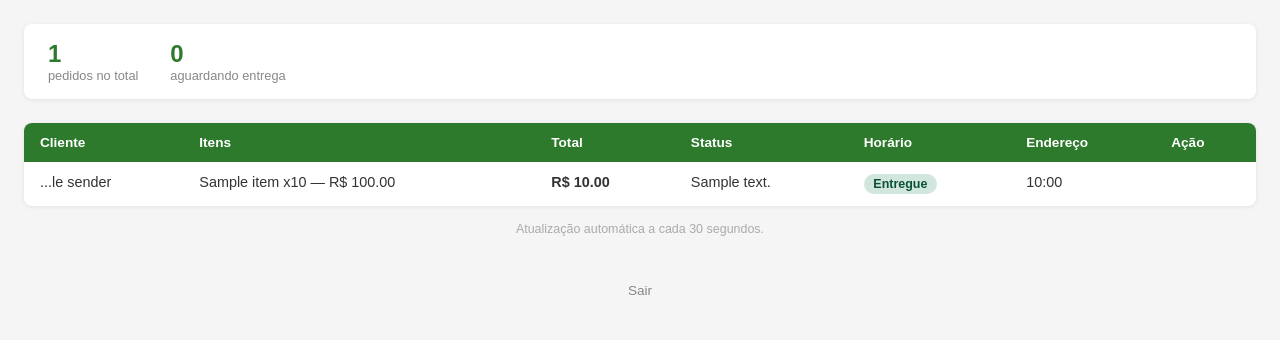
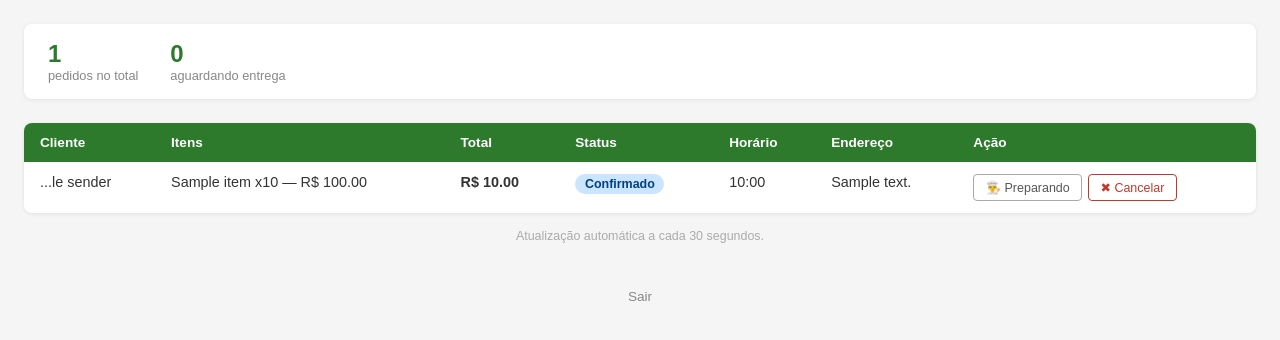
Before and after one commit to xiadito/AtendenteIA, a Flask app: template src/templates/dashboard.html in a window 1280 px wide. Shown: the part 48-388 px from the top of the page. Run offline with Flask 3, Linux system fonts and the light colour scheme; the template is opened without the code that fills it: most values are stand-ins (such as "Sample title", 1, 10 or a date in 2020).

Commit message:
feat: Finalized the dashboard and ordering with the AI.

```diff
--- a/src/bot/handlers.py
+++ b/src/bot/handlers.py
@@ -49,8 +49,9 @@ def handle_text_message(sender: str, body: str) -> dict:
 
     response = _strip_order_block(raw_response)
 
-    # Append the assistant reply to history
-    _add_to_history(history, "assistant", response)
+    # Keep the raw response (with ORDER_CONFIRMED block) in history so the AI
+    # remembers the order was already placed and won't emit the block again.
+    _add_to_history(history, "assistant", raw_response)
     _session["history"] = _trim_history(history)
 
     whatsapp_service.send_message(sender, response)
--- a/src/static/css/dashboard.css
+++ b/src/static/css/dashboard.css
@@ -73,8 +73,29 @@ tr:hover td { background-color: var(--surface); }
     font-weight: 600;
 }
 
-.badge-pending  { background: #fff3cd; color: #856404; }
-.badge-delivered { background: #d1e7dd; color: #0a5233; }
+.badge-pending   { background: #fff3cd; color: #856404; } /* yellow  */
+.badge-confirmed { background: #cce5ff; color: #004085; } /* blue    */
+.badge-preparing { background: #ffe5d0; color: #7d3200; } /* orange  */
+.badge-ready     { background: #d4edda; color: #155724; } /* green   */
+.badge-delivered { background: #d1e7dd; color: #0a5233; } /* teal    */
+.badge-cancelled { background: #f8d7da; color: #721c24; } /* red     */
+
+.actions { display: flex; gap: 0.4rem; flex-wrap: wrap; }
+
+.btn-action {
+    background: none;
+    border: 1px solid #aaa;
+    color: #555;
+    padding: 0.3rem 0.7rem;
+    border-radius: 4px;
+    font-size: 0.78rem;
+    cursor: pointer;
+    white-space: nowrap;
+}
+
+.btn-action:hover  { background: #f0f0f0; }
+.btn-action.danger { border-color: #c0392b; color: #c0392b; }
+.btn-action.danger:hover { background: #fdf0ef; }
 
 .items-list { margin: 0; padding: 0; list-style: none; }
 .items-list li { margin-bottom: 0.2rem; }
--- a/src/templates/dashboard.html
+++ b/src/templates/dashboard.html
@@ -9,6 +9,20 @@
     <link rel="stylesheet" href="{{ url_for('static', filename='css/dashboard.css') }}">
 </head>
 <body>
+
+    {% macro action_form(order_id, target_status) %}
+        <form method="POST" action="{{ url_for('dashboard.update_status') }}">
+            <input type="hidden" name="order_id"  value="{{ order_id }}">
+            <input type="hidden" name="status"    value="{{ target_status }}">
+            <button
+                type="submit"
+                class="btn-action {% if target_status == 'cancelled' %}danger{% endif %}"
+            >
+                {{ caller() }}
+            </button>
+        </form>
+    {% endmacro %}
+
     <button class="theme-toggle" id="themeBtn" onclick="toggleTheme()">🌙 Escuro</button>
     <header>
         <h1>🛒 Pedidos — Mercadinho da Vila</h1>
@@ -53,26 +67,52 @@
 
                     <td><strong>R$ {{ "%.2f"|format(order["total"]) }}</strong></td>
 
-                    <td>{{order.get("address", "Endereço não fornecido")}}</td>
-
                     <td>
-                        {% if order["status"] == "pending" %}
-                            <span class="badge badge-pending">Pendente</span>
-                        {% else %}
-                            <span class="badge badge-delivered">Entregue</span>
-                        {% endif %}
+                         <span class="badge badge-{{ order.status }}">
+                            {% if   order.status == "pending"   %} Pendente
+                            {% elif order.status == "confirmed" %} Confirmado
+                            {% elif order.status == "preparing" %} Preparando
+                            {% elif order.status == "ready"     %} Pronto
+                            {% elif order.status == "delivered" %} Entregue
+                            {% elif order.status == "cancelled" %} Cancelado
+                            {% endif %}
+                        </span>
                     </td>
 
                     <td>{{ order["created_at"][11:16] }}</td>
 
+                    <td>{{order.get("address", "Endereço não fornecido")}}</td>
+
                     <td>
-                        {% if order["status"] == "pending" %}
-                            <form method="POST" action="/dashboard/deliver">
-                                <input type="hidden" name="sender" value="{{ order["sender"] }}">
-                                <input type="hidden" name="order_index" value="{{ loop.index0 }}">
-                                <button type="submit" class="btn-deliver">Marcar entregue</button>
-                            </form>
+                     <div class="actions">
+                        {% if order.status == "pending" %}
+                            {% call action_form(order.id, "confirmed") %}
+                                ✅ Confirmar
+                            {% endcall %}
+                            {% call action_form(order.id, "cancelled") %}
+                                ✖ Cancelar
+                            {% endcall %}
+
+                        {% elif order.status == "confirmed" %}
+                            {% call action_form(order.id, "preparing") %}
+                                👨‍🍳 Preparando
+                            {% endcall %}
+                            {% call action_form(order.id, "cancelled") %}
+                                ✖ Cancelar
+                            {% endcall %}
+
+                        {% elif order.status == "preparing" %}
+                            {% call action_form(order.id, "ready") %}
+                                🛵 Pronto p/ entrega
+                            {% endcall %}
+
+                        {% elif order.status == "ready" %}
+                            {% call action_form(order.id, "delivered") %}
+                                📦 Entregue
+                            {% endcall %}
                         {% endif %}
+                        <!-- delivered and cancelled show no actions — terminal states -->
+                        </div>
                     </td>
                 </tr>
                 {% endfor %}
```
Also changed, not shown: src/bot/ai_service.py (+13 -0 lines), src/bot/session.py (+49 -2 lines), src/webhook/routes.py (+28 -1 lines).
